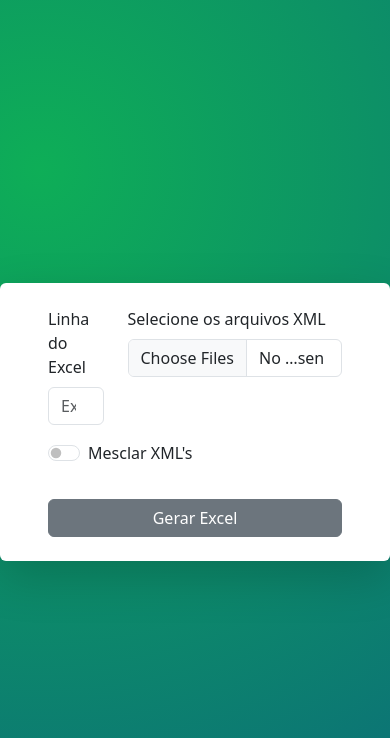
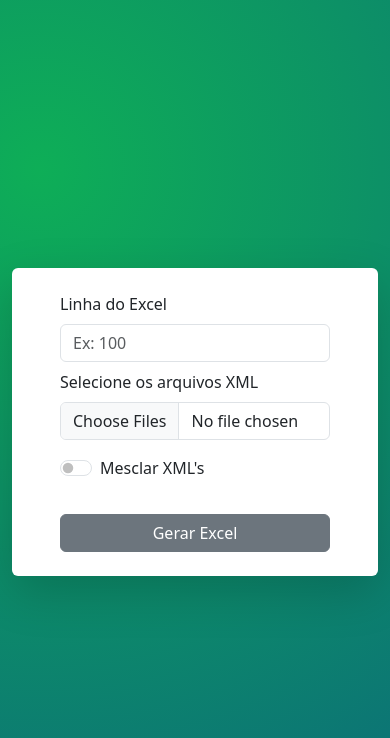
Before and after one commit to jeanfwl/coopertram-cte-xml-to-excel, a website built with webpack: page src/index.html in a window 390 px wide. Built offline with nearby package versions, Linux system fonts and the light colour scheme.

Commit message:
feat: add responsiveness

```diff
--- a/src/index.html
+++ b/src/index.html
@@ -22,14 +22,14 @@
     </style>
   </head>
   <body class="vh-100">
-    <form class="d-flex flex-row justify-content-center align-items-center h-100">
+    <form class="container d-flex flex-row justify-content-center align-items-center h-100">
       <div class="card border-0 shadow-lg px-5 py-4" style="max-width: 650px">
-        <div class="row mb-3">
-          <div class="col-3" title="Linha da planilha na qual será colado o resultado">
+        <div class="row mb-3 g-2">
+          <div class="col-12 col-md-3" title="Linha da planilha na qual será colado o resultado">
             <label for="excelLine" class="form-label">Linha do Excel</label>
             <input type="number" id="excelLine" class="form-control" placeholder="Ex: 100" required min="1" />
           </div>
-          <div class="col-9">
+          <div class="col-12 col-md-9">
             <label for="xmlInput" class="form-label"> Selecione os arquivos XML </label>
             <input class="form-control" type="file" id="xmlInput" multiple required accept=".xml" />
           </div>
```
Also changed, not shown: dist/index.html.
